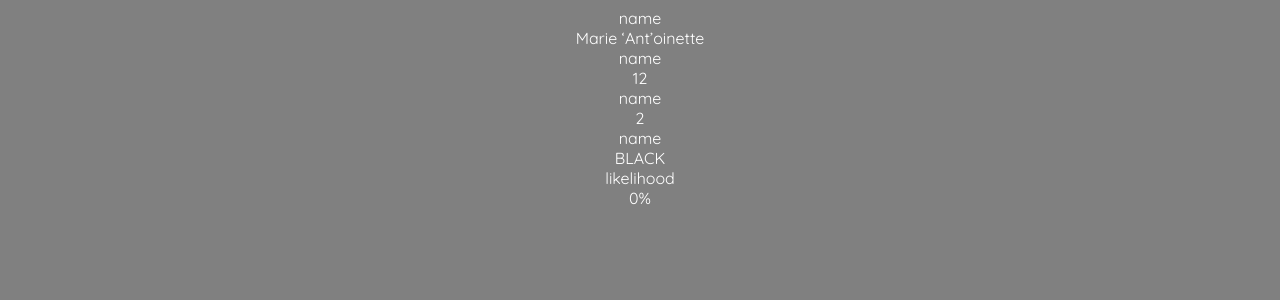
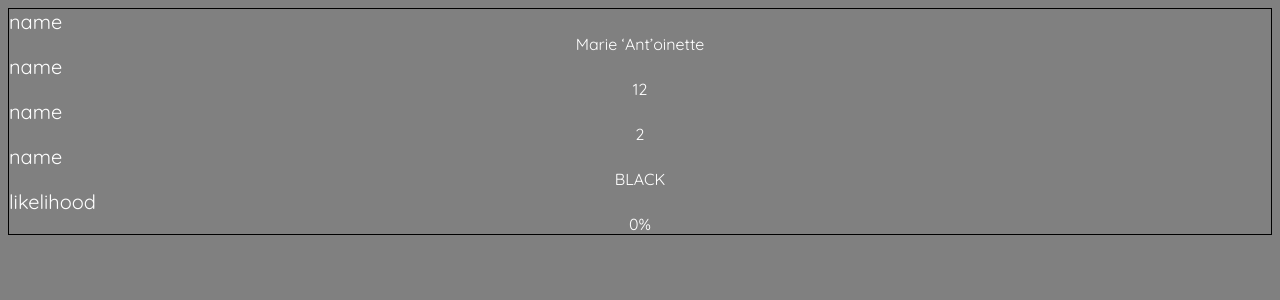
Before and after one commit to cmalhi/extremeantracing, a React (Create React App) app: page / in a window 1280 px wide. Shown: the top 300 px of the page. Built offline with nearby package versions, Linux system fonts and the light colour scheme; a web font is replaced by a local one.

Commit message:
css set up

```diff
--- /dev/null
+++ b/src/components/ant-card/card.css
@@ -0,0 +1,8 @@
+.card-container {
+  border: 1px solid black;
+}
+
+.title {
+  text-align: left;
+  font-size: 20px;
+}
--- a/src/components/ant-card/card.js
+++ b/src/components/ant-card/card.js
@@ -1,18 +1,19 @@
 import React from 'react';
+import './card.css'
 
 const Card = (props) => {
   return (
-  	<div>
-  	  <div>name</div>
-      <div>{props.name}</div>
-      <div>name</div>
-      <div>{props.length}</div>
-      <div>name</div>
-      <div>{props.weight}</div>
-      <div>name</div>
-      <div>{props.color}</div>
-      <div>likelihood</div>
-      <div>0%</div>
+  	<div className="card-container">
+  	  <div className="title">name</div>
+      <div className="entry">{props.name}</div>
+      <div className="title">name</div>
+      <div className="entry">{props.length}</div>
+      <div className="title">name</div>
+      <div className="entry">{props.weight}</div>
+      <div className="title">name</div>
+      <div className="entry">{props.color}</div>
+      <div className="title">likelihood</div>
+      <div className="entry">0%</div>
      </div>
   );
 }
```
